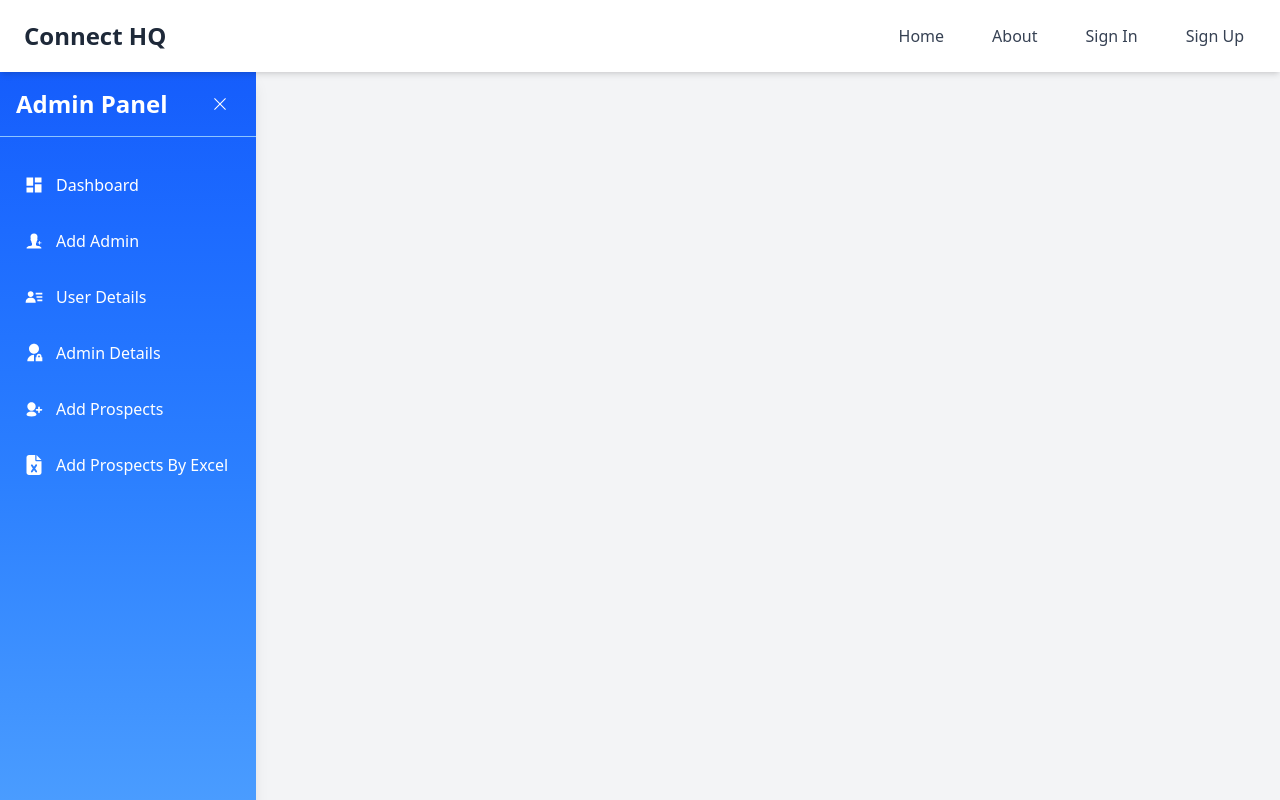
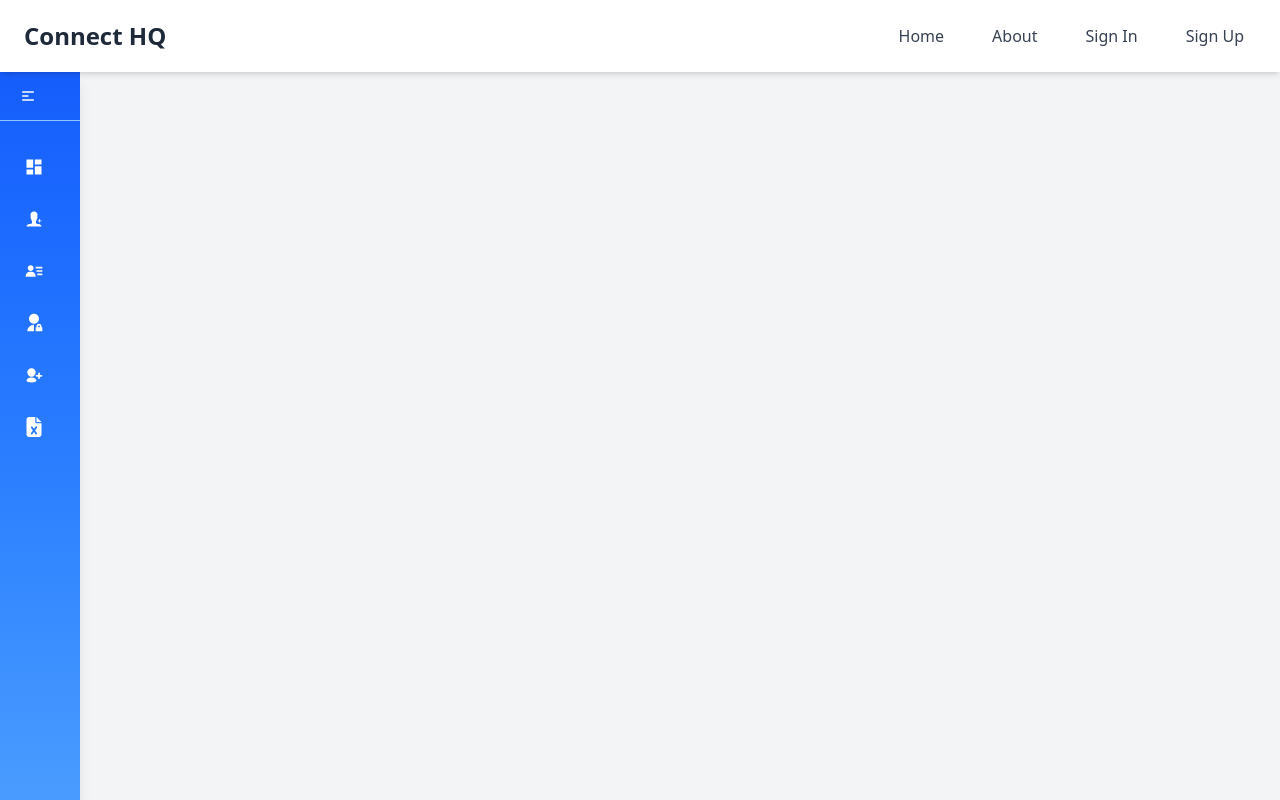
Before and after one commit to LakshyaGrover369/Capture_Call_Frontend, a React (Vite) app: page /admin in a window 1280 px wide. Shown: the top 800 px of the page. Built offline with nearby package versions, Linux system fonts and the light colour scheme.

Commit message:
fix home page styling  , fixed side bar initaly closed of both the dashboards

```diff
--- a/src/pages/General/Home.tsx
+++ b/src/pages/General/Home.tsx
@@ -6,7 +6,9 @@ import bulk_upload from "../../assets/images/bulk_upload.png";
 import real_time_insights from "../../assets/images/real_time_insights.png";
 
 const Home = () => {
-  const [dashboardLink, setDashboardLink] = useState<string>("");
+  const [dashboardLink, setDashboardLink] = useState<string>(
+    "/authentication/signin"
+  );
 
   useEffect(() => {
     const authInfoStr = localStorage.getItem("authInfo");
@@ -27,7 +29,7 @@ const Home = () => {
   return (
     <main className="font-sans">
       {/* Hero Section */}
-      <section className="h-screen flex flex-col-reverse md:flex-row items-center justify-between px-10 bg-gradient-to-br from-blue-600 via-blue-500 to-indigo-600 text-white">
+      <section className="h-screen flex flex-col-reverse md:flex-row items-center justify-between pb-[20%] sm:pb-0 px-6 bg-gradient-to-br from-blue-600 via-blue-500 to-indigo-600 text-white">
         <div className="max-w-xl">
           <h1 className="text-5xl font-extrabold leading-tight">
             Welcome to Connect HQ
@@ -51,8 +53,8 @@ const Home = () => {
             </Link>
           </div>
         </div>
-        <div className="w-full md:w-1/2 h-[400px] md:h-[500px]">
-          <div className="w-full h-full rounded-3xl overflow-hidden transform hover:scale-105 transition duration-700 ease-in-out">
+        <div className="w-[125%] pl-6 sm:pl-0 sm:w-full md:w-1/2 h-[400px] md:h-[500px]">
+          <div className=" w-full h-full rounded-3xl overflow-hidden transform hover:scale-105 transition duration-700 ease-in-out">
             <iframe
               src="https://my.spline.design/genkubgreetingrobot-aDHlZxJUYkcHL1CAJd0nv9ij/"
               frameBorder="0"
--- a/src/pages/admin/AdminDashboard.tsx
+++ b/src/pages/admin/AdminDashboard.tsx
@@ -10,7 +10,7 @@ import { HiOutlineMenuAlt1 } from "react-icons/hi";
 import { RxCross1 } from "react-icons/rx";
 
 const AdminDashboard = () => {
-  const [isSidebarOpen, setIsSidebarOpen] = useState(true);
+  const [isSidebarOpen, setIsSidebarOpen] = useState(false);
   const location = useLocation();
 
   const menuItems = [
@@ -46,7 +46,7 @@ const AdminDashboard = () => {
           isSidebarOpen ? "w-64" : "w-14 sm:w-20"
         } bg-gradient-to-b from-blue-600 via-blue-500 to-blue-400 text-white transition-all duration-500 shadow-lg`}
       >
-        <div className="flex items-center justify-center sm:justify-between p-3 sm:p-4 border-b border-blue-300 m-auto">
+        <div className="flex items-center justify-between sm:justify-between p-3 sm:p-4 border-b border-blue-300 m-auto">
           <h2 className={`${!isSidebarOpen && "hidden"} text-2xl font-bold`}>
             Admin Panel
           </h2>
@@ -55,11 +55,11 @@ const AdminDashboard = () => {
             className="text-white focus:outline-none transform transition-all duration-500 ease-in-out hover:scale-125 hover:rotate-360 active:scale-95 pr-3 "
           >
             {isSidebarOpen ? (
-              <div className="ml-[60px] sm:ml-0 sm:m-0 ">
+              <div className=" sm:ml-0 sm:m-0 ">
                 <RxCross1 className=" " />
               </div>
             ) : (
-              <HiOutlineMenuAlt1 className="hover:scale-110 duration-500" />
+              <HiOutlineMenuAlt1 className=" ml-1 sm:ml-0hover:scale-110 duration-500" />
             )}
           </button>
         </div>
--- a/src/pages/user/UserDashboard.tsx
+++ b/src/pages/user/UserDashboard.tsx
@@ -7,7 +7,7 @@ import { HiOutlineMenuAlt1 } from "react-icons/hi";
 import { RxCross1 } from "react-icons/rx";
 
 const UserDashboard = () => {
-  const [isSidebarOpen, setIsSidebarOpen] = useState(true);
+  const [isSidebarOpen, setIsSidebarOpen] = useState(false);
   const location = useLocation();
 
   const menuItems = [
@@ -41,11 +41,11 @@ const UserDashboard = () => {
             className="text-white focus:outline-none transform transition-all duration-500 ease-in-out hover:scale-125 hover:rotate-360 active:scale-95 pr-3 "
           >
             {isSidebarOpen ? (
-              <div className="ml-[60px] sm:ml-0 sm:m-0 ">
+              <div className=" sm:m-0 ">
                 <RxCross1 className="" />
               </div>
             ) : (
-              <HiOutlineMenuAlt1 className="" />
+              <HiOutlineMenuAlt1 className="ml-1 sm:ml-0" />
             )}
           </button>
         </div>
```
